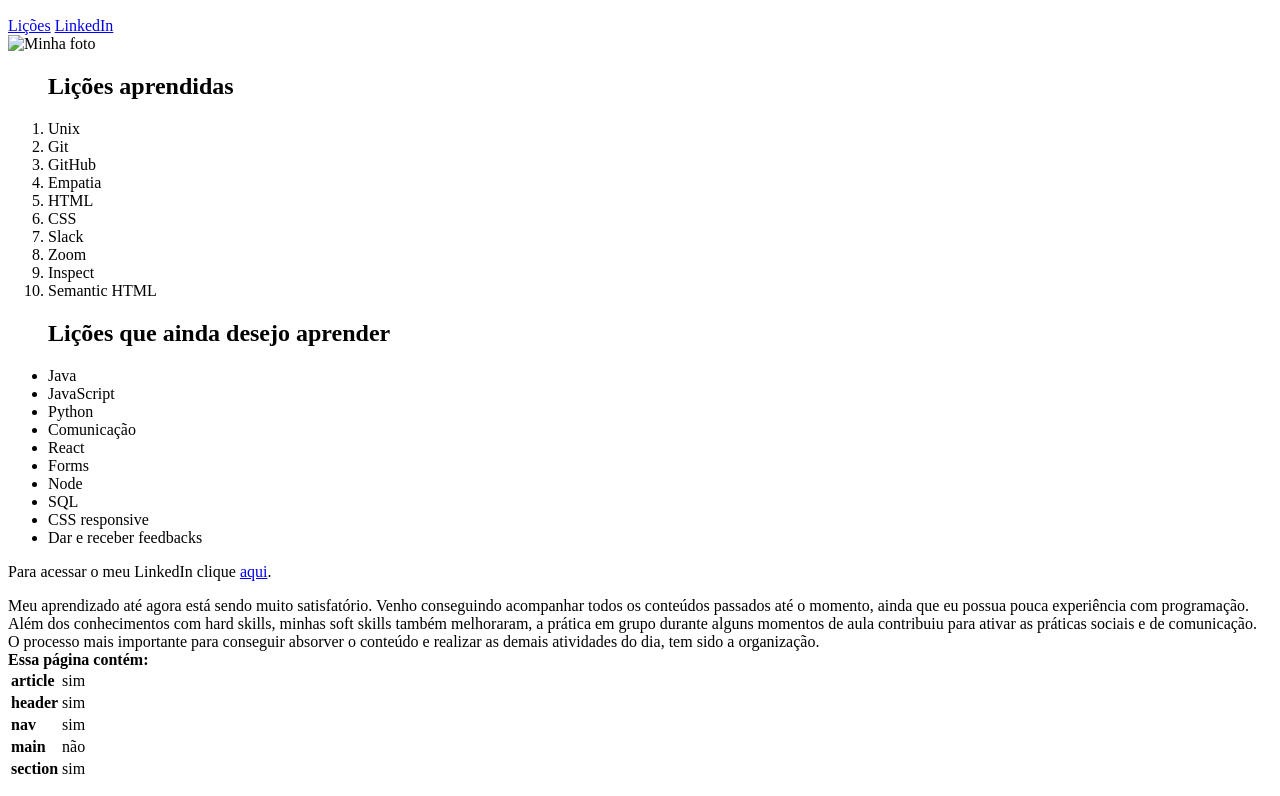
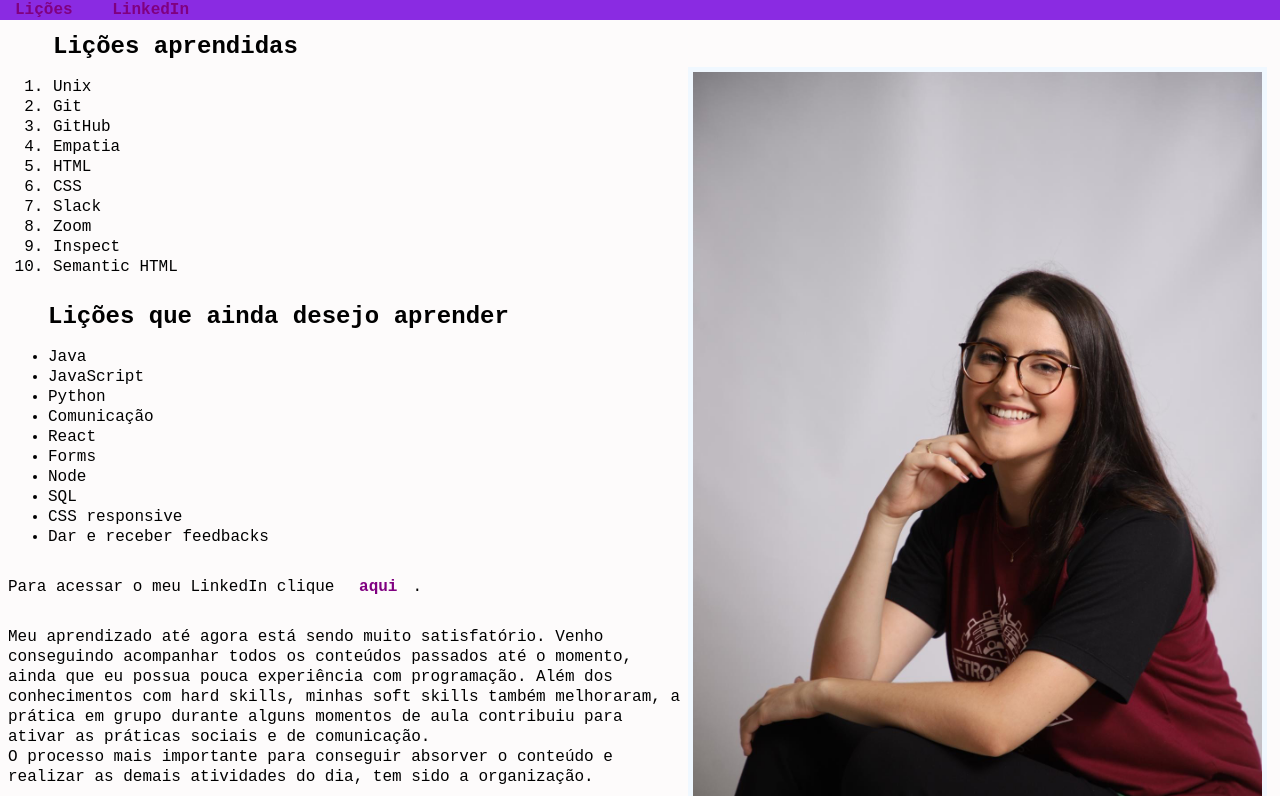
Before and after one commit to Maysa-B/lessons-learned, a plain HTML site: page index.html in a window 1280 px wide. Shown: the part 63-859 px from the top of the page. Drawn offline with Linux system fonts and the light colour scheme; the site is published under a folder, as on GitHub Pages, so addresses that start at the root find nothing.

Commit message:
Update: importações

```diff
--- a/index.html
+++ b/index.html
@@ -3,7 +3,7 @@
 
 <head>
     <meta charset="UTF-8">
-    <link rel="stylesheet" href="/style.css" type="text/css">
+    <link rel="stylesheet" href="style.css" type="text/css">
     <title>Lessons Learned</title>
 </head>
 
@@ -16,7 +16,7 @@
         </nav>
     </header>
     <aside>
-        <img src="/o_1ft8jh5arhlccadtq41am7g0h1eu (1).jpg" alt="Minha foto" class="lado-direito" id="minha_foto">
+        <img src="o_1ft8jh5arhlccadtq41am7g0h1eu (1).jpg" alt="Minha foto" class="lado-direito" id="minha_foto">
     </aside>
 
     <section id="listas" class="lado-esquerdo">
```
